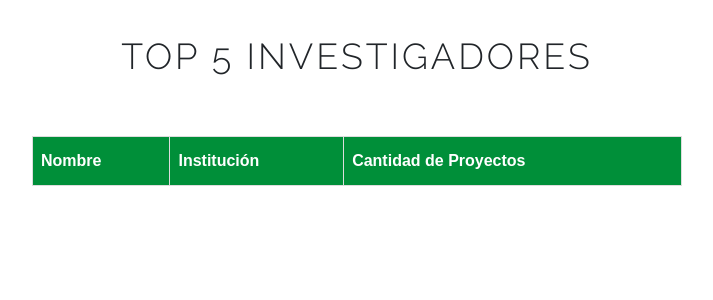
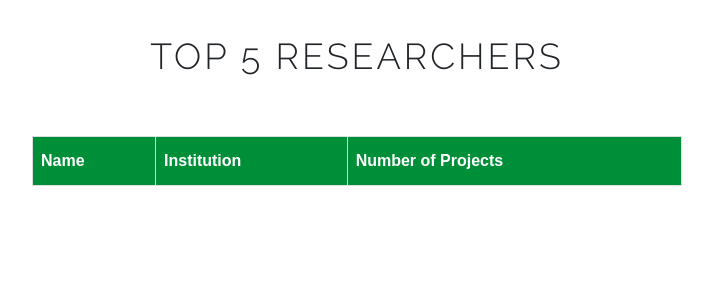
Before and after one commit to johnnyzaet08/BDAvanzadas-Grafos, a Flask app: page /top_researchers in a window 1280 px wide. Shown: the part 104-404 px from the top of the page, without its empty margins (283-996 px from the left). Run offline with Flask 3, Linux system fonts and the light colour scheme; the visitor is signed in with stand-in values (Sample User, id 1); lists and menus that the app fills with data are empty; some libraries are stand-ins or nearby versions; some web fonts are replaced.

Commit message:
[edit] Language

```diff
--- a/static/javascript/top_institutions.js
+++ b/static/javascript/top_institutions.js
@@ -15,9 +15,9 @@ socket.on("topInstitutionsAPI/get", (data) => {
         institution.textContent = element.institucion;
         fila.appendChild(institution);
 
-        const proyectsQuantity = document.createElement("td");
-        proyectsQuantity.textContent = element.cantidad_proyectos
-        fila.appendChild(proyectsQuantity);
+        const projectsQuantity = document.createElement("td");
+        projectsQuantity.textContent = element.cantidad_proyectos
+        fila.appendChild(projectsQuantity);
 
         tbody.appendChild(fila);
     });
--- a/static/javascript/top_knowledge.js
+++ b/static/javascript/top_knowledge.js
@@ -14,9 +14,9 @@ socket.on("topKnowledgeAPI/get", (data) => {
         knowledgeArea.textContent = element.area_conocimiento;
         fila.appendChild(knowledgeArea);
 
-        const proyectsQuantity = document.createElement("td");
-        proyectsQuantity.textContent = element.cantidad_proyectos
-        fila.appendChild(proyectsQuantity);
+        const projectsQuantity = document.createElement("td");
+        projectsQuantity.textContent = element.cantidad_proyectos
+        fila.appendChild(projectsQuantity);
 
         tbody.appendChild(fila);
     });
--- a/static/javascript/top_researchers.js
+++ b/static/javascript/top_researchers.js
@@ -20,9 +20,9 @@ socket.on("topResearchersAPI/get", (data) => {
         institution.textContent = element.institucion;
         fila.appendChild(institution);
 
-        const proyectsQuantity = document.createElement("td");
-        proyectsQuantity.textContent = element.cantidad_proyectos
-        fila.appendChild(proyectsQuantity);
+        const projectsQuantity = document.createElement("td");
+        projectsQuantity.textContent = element.cantidad_proyectos
+        fila.appendChild(projectsQuantity);
 
         tbody.appendChild(fila);
     });
--- a/templates/top_researchers.html
+++ b/templates/top_researchers.html
@@ -6,7 +6,7 @@
 <html>
 
 <head>
-   <title>Top 5 Investigadores</title>
+   <title>Top 5 Researchers</title>
    <link rel="stylesheet" href="{{ url_for('static', filename='css/forms.css') }}">
    <script src="{{ url_for('static', filename='javascript/top_researchers.js') }}"></script>
 </head>
@@ -19,13 +19,13 @@
 <body>
 
    <section class="get-in-touch">
-      <h1 class="title">Top 5 Investigadores</h1>
+      <h1 class="title">Top 5 Researchers</h1>
         <table id="researchers">
             <thead>
                 <tr>
-                    <th>Nombre</th>
-                    <th>Institución</th>
-                    <th>Cantidad de Proyectos</th>
+                    <th>Name</th>
+                    <th>Institution</th>
+                    <th>Number of Projects</th>
                 </tr>
             </thead>
             <tbody>
```
Also changed, not shown: templates/top_institutions.html (+4 -4 lines), templates/top_knowledge_areas.html (+4 -4 lines).
